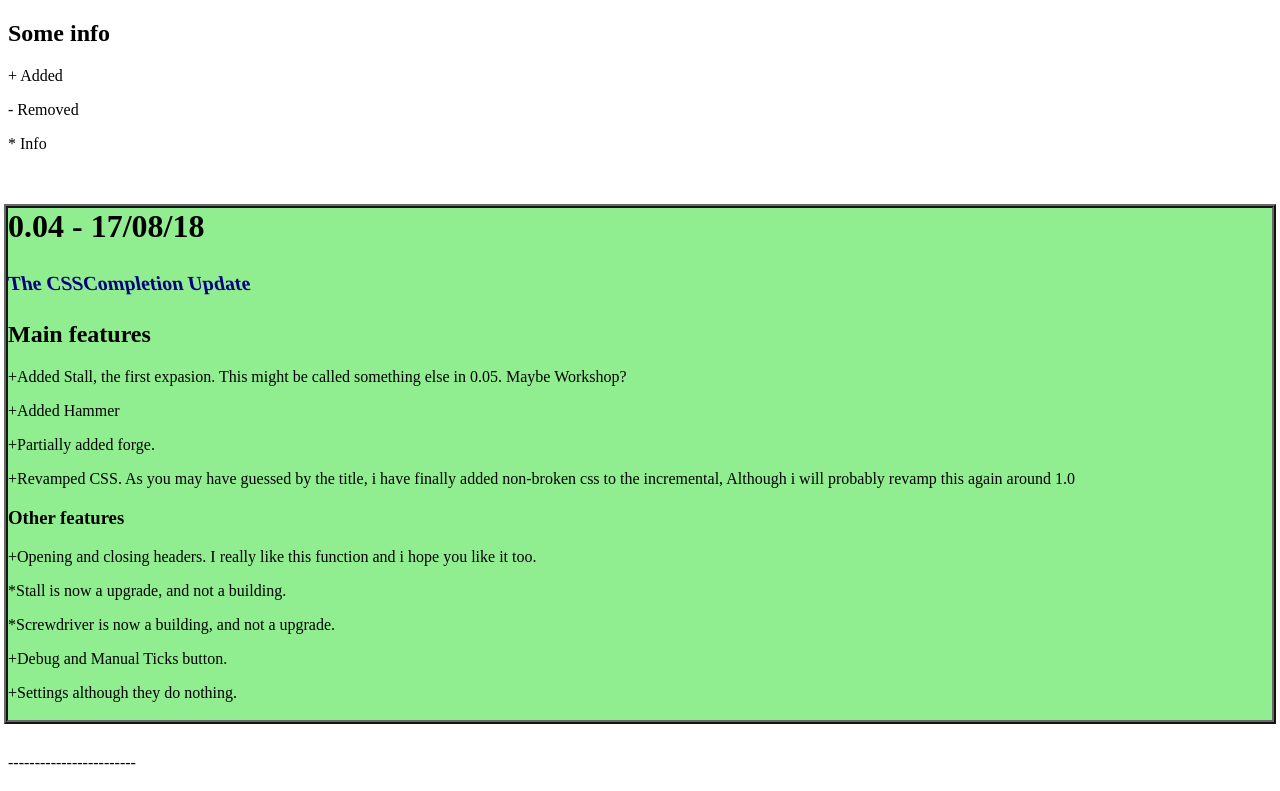
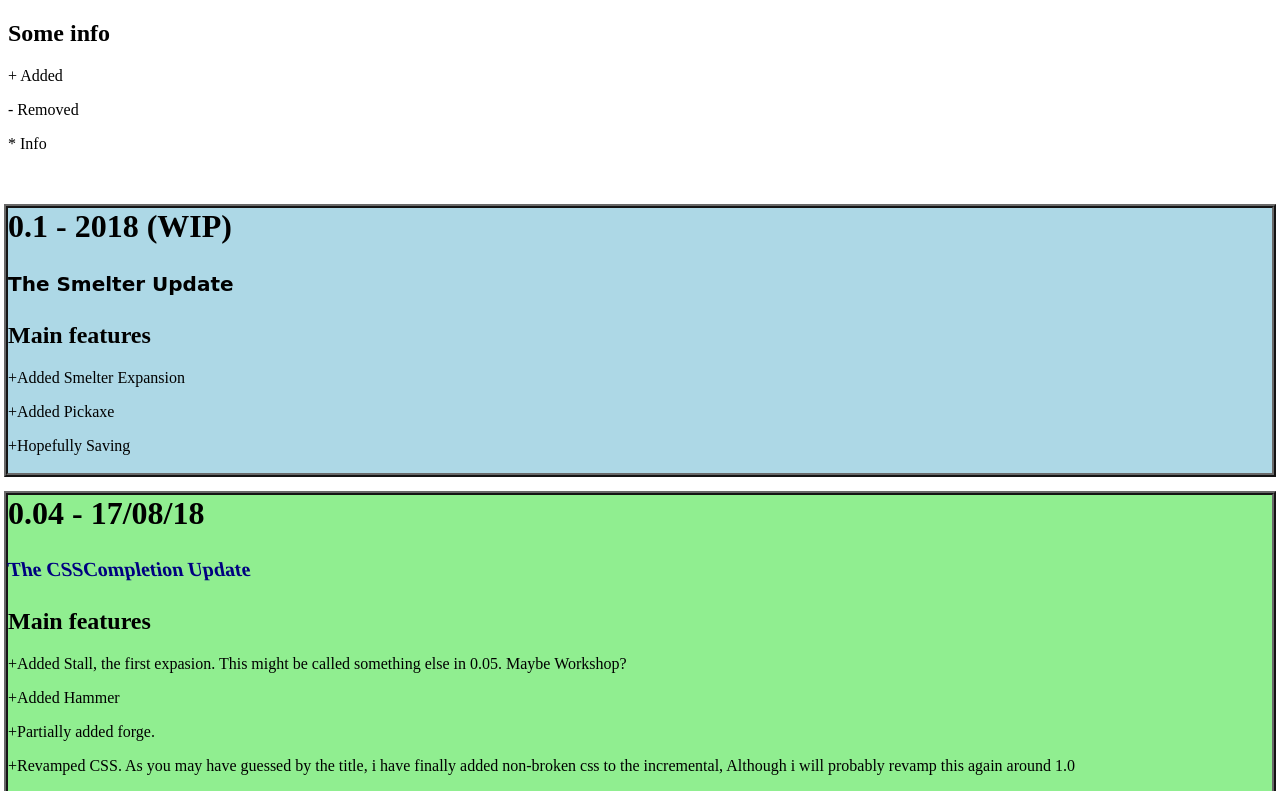
Before and after one commit to Zolo101/World-Of-Boxes, a plain HTML site: page Logs/log.html in a window 1280 px wide. Shown: the top 791 px of the page. Drawn offline with Linux system fonts and the light colour scheme.

```diff
--- a/Logs/log.html
+++ b/Logs/log.html
@@ -11,6 +11,21 @@
    <p>+ Added</p>
    <p>- Removed</p>
    <p>* Info</p><br>
+
+   <div style="
+    outline-width: 4px;
+    outline-style: ridge;
+    outline-color: dimgrey;
+    background-color: lightblue;
+    padding-bottom: 2px;">
+    <h1>0.1 - 2018 (WIP)</h1>
+    <h4 style="font-family: cursive; font-size: 20px;">The Smelter Update</h4>
+    <h2>Main features</h2>
+    <p>+Added Smelter Expansion</p>
+    <p>+Added Pickaxe</p>
+    <p>+Hopefully Saving</p>
+    </div>
+
    <div style="
     outline-width: 4px;
     outline-style: ridge;
```
Also changed, not shown: game.html (+5 -0 lines).
